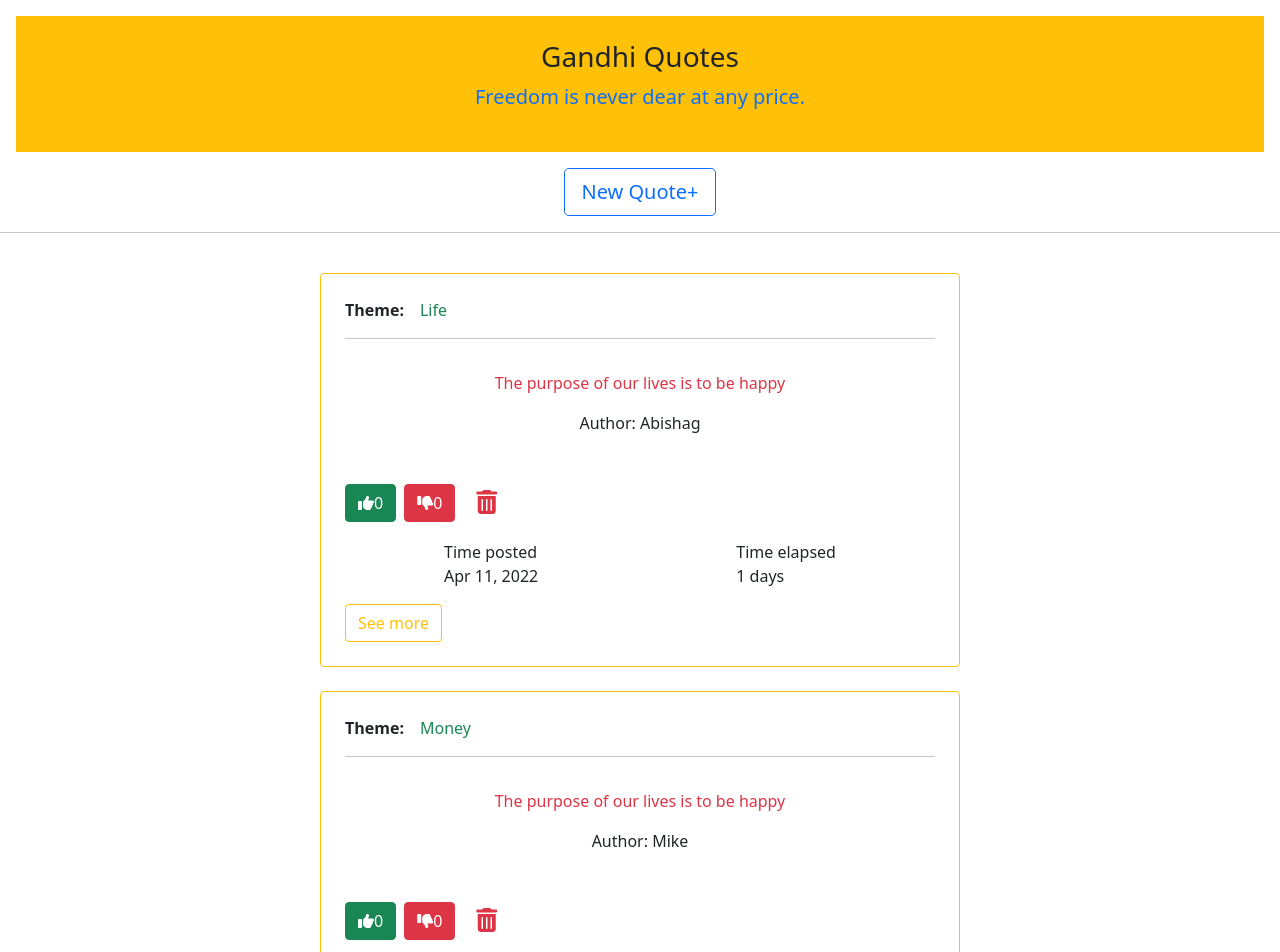
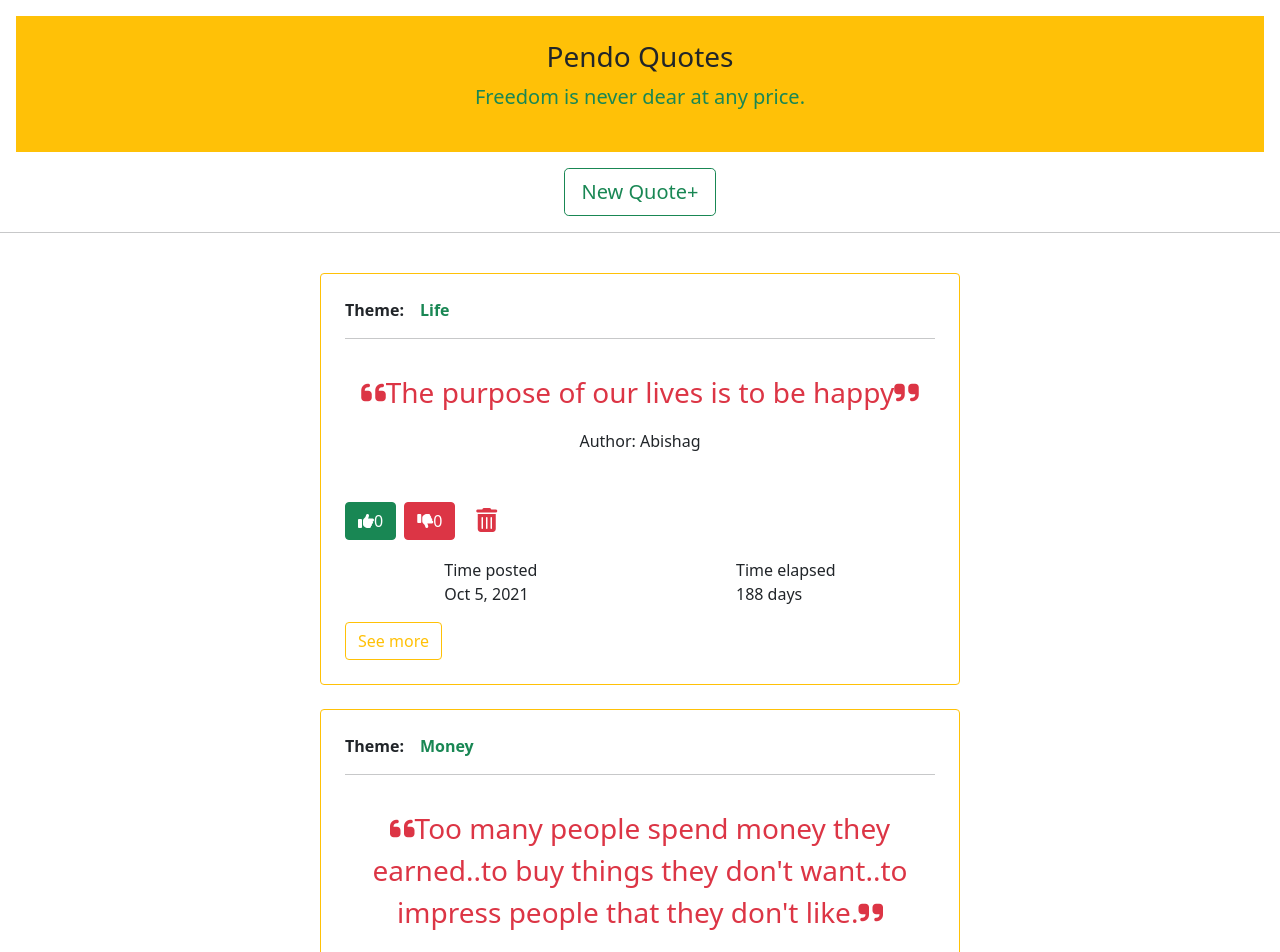
Before and after one commit to Abishag-Maitha/Quotes, an Angular app: page / in a window 1280 px wide. Shown: the top 952 px of the page. Built offline with nearby package versions, Linux system fonts and the light colour scheme.

Commit message:
add new styles

```diff
--- a/src/app/app.component.html
+++ b/src/app/app.component.html
@@ -1,17 +1,17 @@
 <nav class="text-center bg-warning m-3 p-4">
-    <h3>Gandhi Quotes</h3>
-    <p class="text-primary fs-5">Freedom is never dear at any price.</p>
+    <h3>Pendo Quotes</h3>
+    <p class="text-success fs-5">Freedom is never dear at any price.</p>
 </nav>
 <app-form (quoteEvent)="addQuote($event)"></app-form>
 
 <!-- Qoute template -->
 <div class="mx-auto mt-4 w-50 border border-warning rounded p-4" *ngFor="let qoute of allQoutes; index as index">
     <div class="title">
-        <p> <strong>Theme:</strong><span class="text-success ms-3">{{qoute.theme}}</span></p>
+        <p> <strong>Theme:</strong><span class="text-success ms-3 fw-bold">{{qoute.theme}}</span></p>
     </div>
     <hr>
     <div class="body w-100 text-center my-3 p-3">
-        <p class="text-danger">{{qoute.body}}</p>
+        <p class="text-danger fs-3"><i class="fa-solid fa-quote-left fs-3"></i>{{qoute.body}}<i class="fa-solid fa-quote-right fs-3"></i></p>
         <p>Author: <span>{{qoute.author}}</span></p>
     </div>
 
--- a/src/app/app.component.ts
+++ b/src/app/app.component.ts
@@ -11,9 +11,9 @@ export class AppComponent {
   title = 'Quotes';
   // quote1=new QUOTE("Life","The purpose of our lives is to be happy","Abishag", new Date(),0,0)
   allQoutes:QUOTE[]=[
-    new QUOTE("Life","The purpose of our lives is to be happy","Abishag", new Date(),0,0),
-    new QUOTE("Money","The purpose of our lives is to be happy","Mike", new Date(),0,0),
-    new QUOTE("Music","The purpose of our lives is to be happy","Pendo", new Date("2022-03-01"),0,0)
+    new QUOTE("Life","The purpose of our lives is to be happy","Abishag", new Date("2021-10-05"),0,0),
+    new QUOTE("Money","Too many people spend money they earned..to buy things they don't want..to impress people that they don't like.","Mike", new Date("1999-12-04"),0,0),
+    new QUOTE("Water","Water is the driving force of all nature.","Pendo", new Date("2022-03-01"),0,0)
   ]
   delete(index:number){
     if(confirm("Do you want to delete this quote?")){
--- a/src/app/form/form.component.html
+++ b/src/app/form/form.component.html
@@ -43,7 +43,7 @@
       <button type="button" class="btn btn-outline-dark" (click)="modal.close('Save click')">Save</button>
     </div>
   </ng-template>
-  <div class="text-center"><button class="btn btn-lg btn-outline-primary" (click)="open(content)">New Quote+</button></div>
+  <div class="text-center"><button class="btn btn-lg btn-outline-success" (click)="open(content)">New Quote+</button></div>
 
   <hr>
 
```
